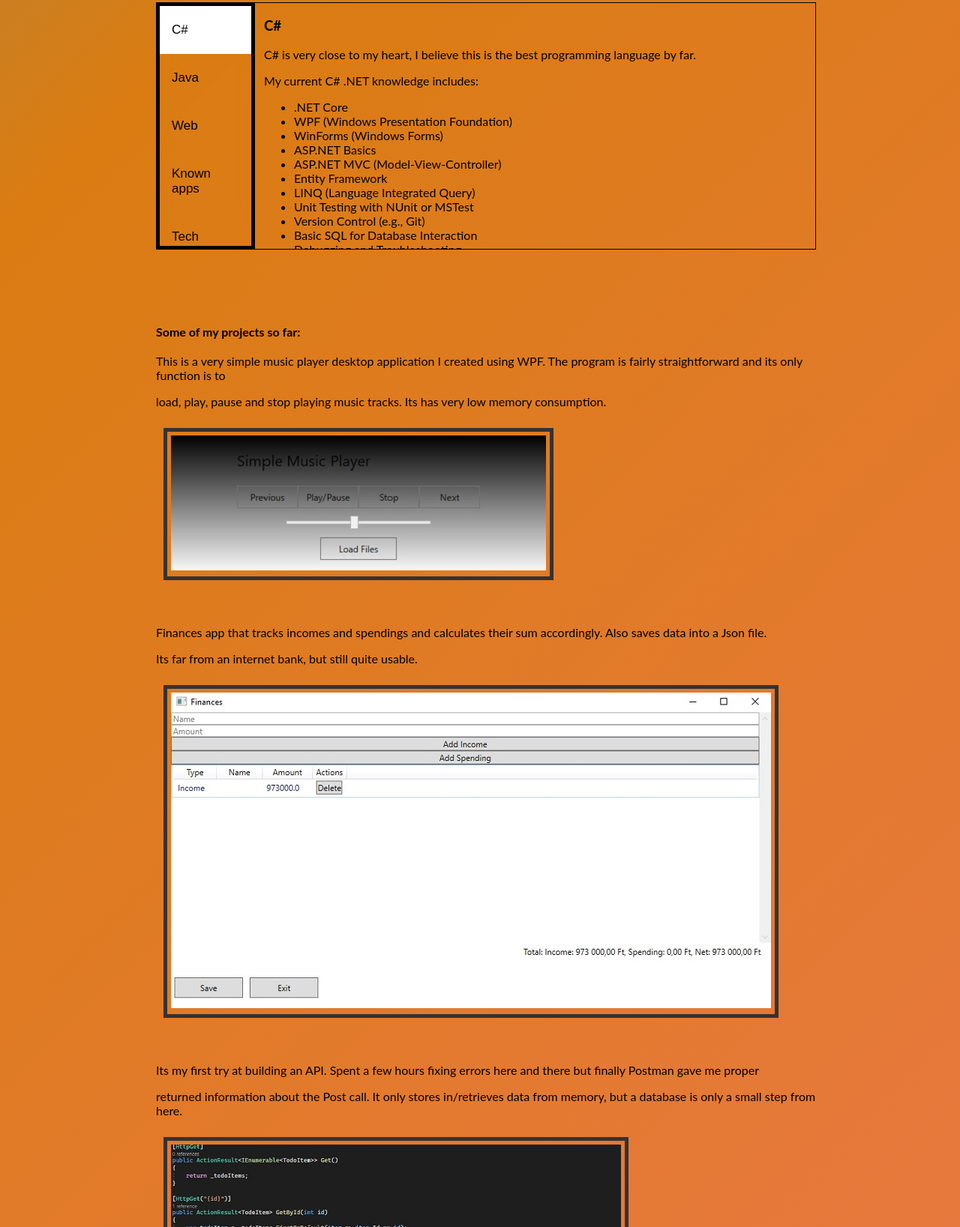
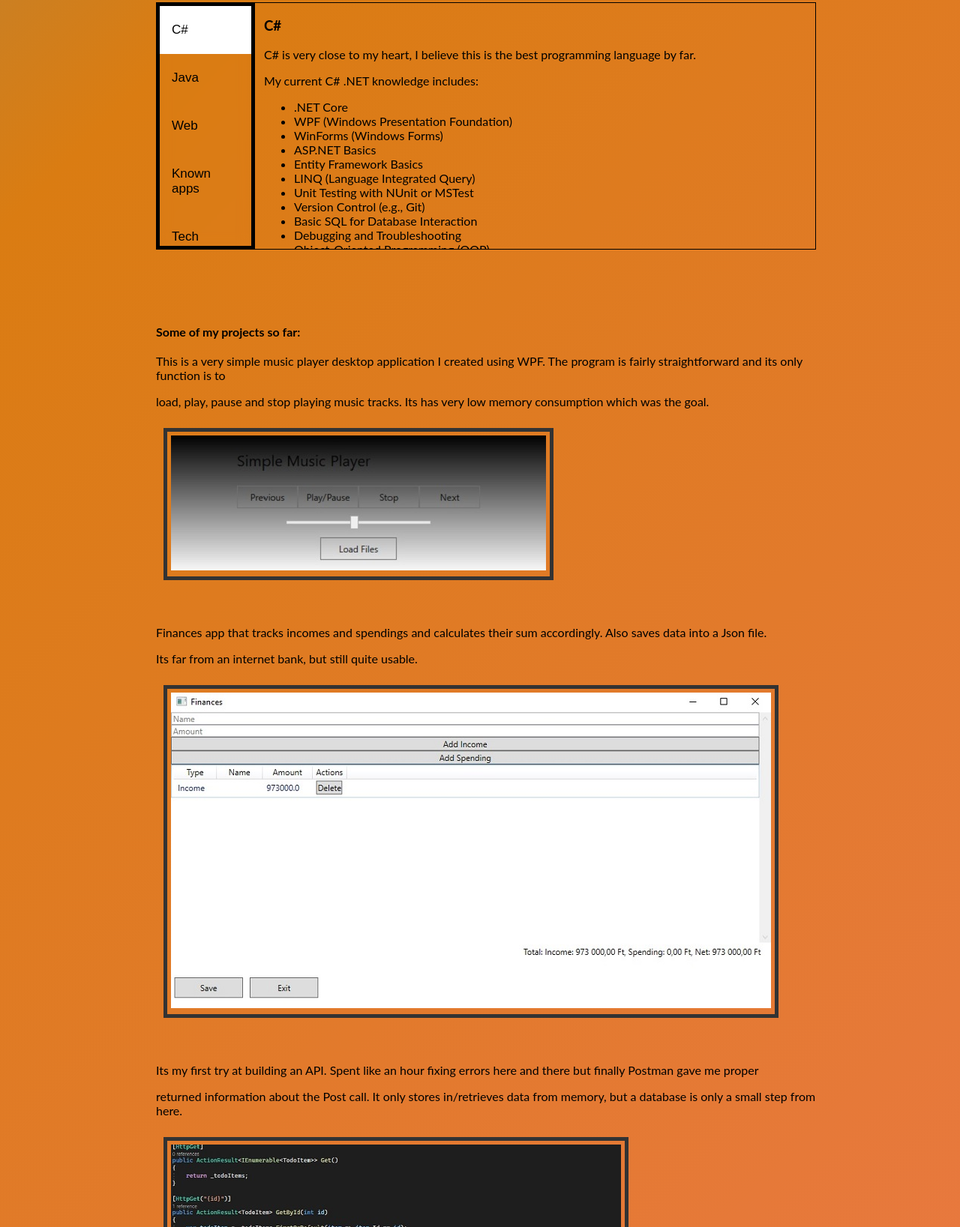
Before and after one commit to kjanos89/kjanos89.github.io, a plain HTML site: page index.html in a window 1280 px wide. Shown: the part 1022-2659 px from the top of the page at 75% size. Drawn offline with Linux system fonts and the light colour scheme.

Commit message:
Updated stuff

```diff
--- a/index.html
+++ b/index.html
@@ -59,14 +59,13 @@
   <li>WPF (Windows Presentation Foundation)</li>
   <li>WinForms (Windows Forms)</li>
   <li>ASP.NET Basics</li>
-  <li>ASP.NET MVC (Model-View-Controller)</li>
-  <li>Entity Framework</li>
+  <li>Entity Framework Basics</li>
   <li>LINQ (Language Integrated Query)</li>
   <li>Unit Testing with NUnit or MSTest</li>
   <li>Version Control (e.g., Git)</li>
   <li>Basic SQL for Database Interaction</li>
   <li>Debugging and Troubleshooting</li>
-  <li>Object-Oriented Programming (OOP) Design Patterns</li>
+  <li>Object-Oriented Programming (OOP)</li>
   <li>Understanding of SOLID Principles</li>
   <li>Basic Front-End Development (HTML, CSS)</li>
 </ul>
@@ -120,7 +119,7 @@
     <h3>My current technologies:</h3>
     <p>As a passionate and dedicated learner in the world of technology, I've acquired a diverse range of skills and knowledge that allow me to contribute effectively to modern software development. Some of my notable technical skills include:</p>
     <ul>
-      <li><b>Languages:</b> Proficient in C# and Java, with the ability to design and develop applications using these versatile programming languages.</li>
+      <li><b>Languages:</b> Experienced in C# and Java, with the ability to design and develop applications using these versatile programming languages.</li>
       <li><b>Frameworks:</b> Skilled in utilizing frameworks such as .NET Core, WPF, and JavaFX to build robust desktop applications that offer intuitive user experiences.</li>
       <li><b>Web:</b> Familiar with core web technologies including HTML, CSS, and basic JavaScript, enabling me to create responsive and user-friendly web pages.</li>
       <li><b>Version Control:</b> Experienced in utilizing Git and GitHub for efficient collaboration, code management, and version tracking within development teams.</li>
@@ -157,7 +156,7 @@ document.getElementById("defaultOpen").click();
   <div class="project">
     <p></p>
     <p>This is a very simple music player desktop application I created using WPF. The program is fairly straightforward and its only function is to</p>
-    <p>load, play, pause and stop playing music tracks. Its has very low memory consumption.</p>
+    <p>load, play, pause and stop playing music tracks. Its has very low memory consumption which was the goal.</p>
     <p></p>
     <a href="https://github.com/kjanos89/Simple-Music-Player">
       <img src="Pictures/MusicPlayer.jpg" alt="A very simple music player desktop app I created using C#." />
@@ -175,7 +174,7 @@ document.getElementById("defaultOpen").click();
   </div>
   <div class="project">
     <p></p>
-    <p>Its my first try at building an API. Spent a few hours fixing errors here and there but finally Postman gave me proper</p>
+    <p>Its my first try at building an API. Spent like an hour fixing errors here and there but finally Postman gave me proper</p>
     <p>returned information about the Post call. It only stores in/retrieves data from memory, but a database is only a small step from here.</p>
     <p></p>
     <a href="https://github.com/kjanos89/TodoAPI">
```
